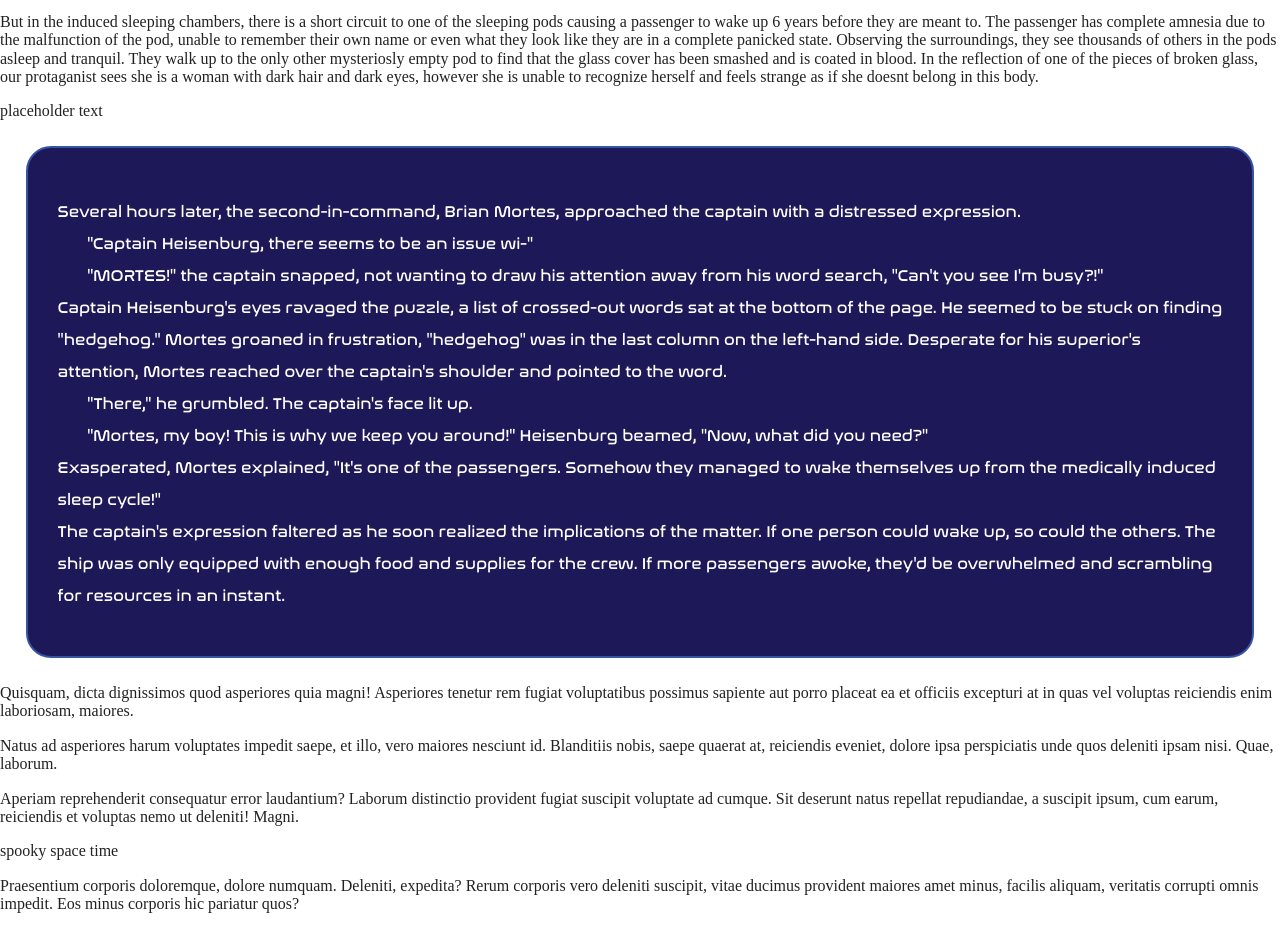
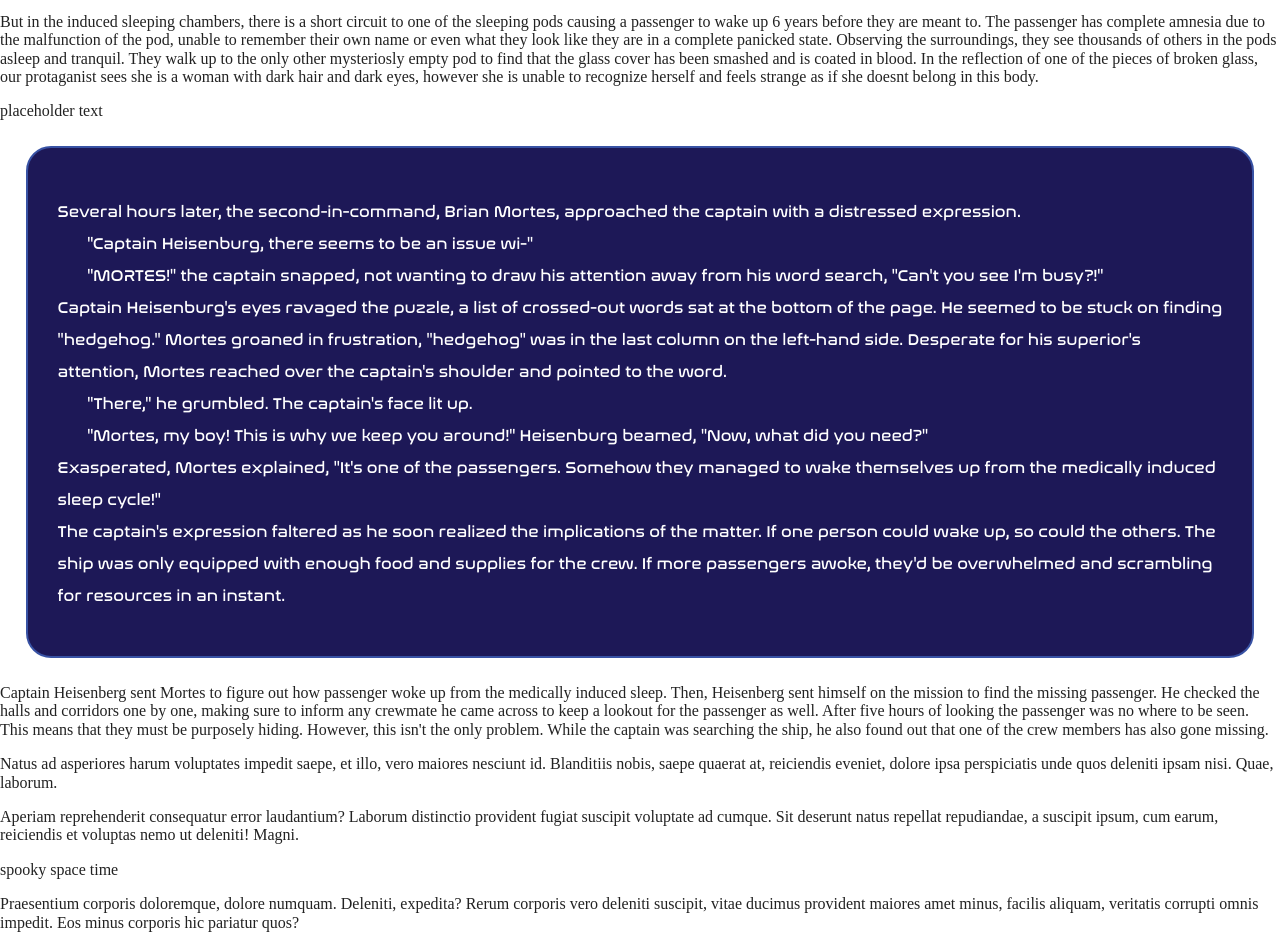
Before and after one commit to gray2/exquisite-corpse, a website built with Parcel: page index.html in a window 1280 px wide. Shown: the part 154-1102 px from the top of the page. Built offline with nearby package versions, Linux system fonts and the light colour scheme.

Commit message:
added 5th paragrapgh

```diff
--- a/index.html
+++ b/index.html
@@ -71,7 +71,7 @@
     </section>
     <!-- Damean -->
     <section>
-      <p>Quisquam, dicta dignissimos quod asperiores quia magni! Asperiores tenetur rem fugiat voluptatibus possimus sapiente aut porro placeat ea et officiis excepturi at in quas vel voluptas reiciendis enim laboriosam, maiores.</p>
+      <p>Captain Heisenberg sent Mortes to figure out how passenger woke up from the medically induced sleep. Then, Heisenberg sent himself on the mission to find the missing passenger. He checked the halls and corridors one by one, making sure to inform any crewmate he came across to keep a lookout for the passenger as well. After five hours of looking the passenger was no where to be seen. This means that they must be purposely hiding. However, this isn't the only problem. While the captain was searching the ship, he also found out that one of the crew members has also gone missing.</p>
     </section>
     <section>
       <p>Natus ad asperiores harum voluptates impedit saepe, et illo, vero maiores nesciunt id. Blanditiis nobis, saepe quaerat at, reiciendis eveniet, dolore ipsa perspiciatis unde quos deleniti ipsam nisi. Quae, laborum.</p>
```
